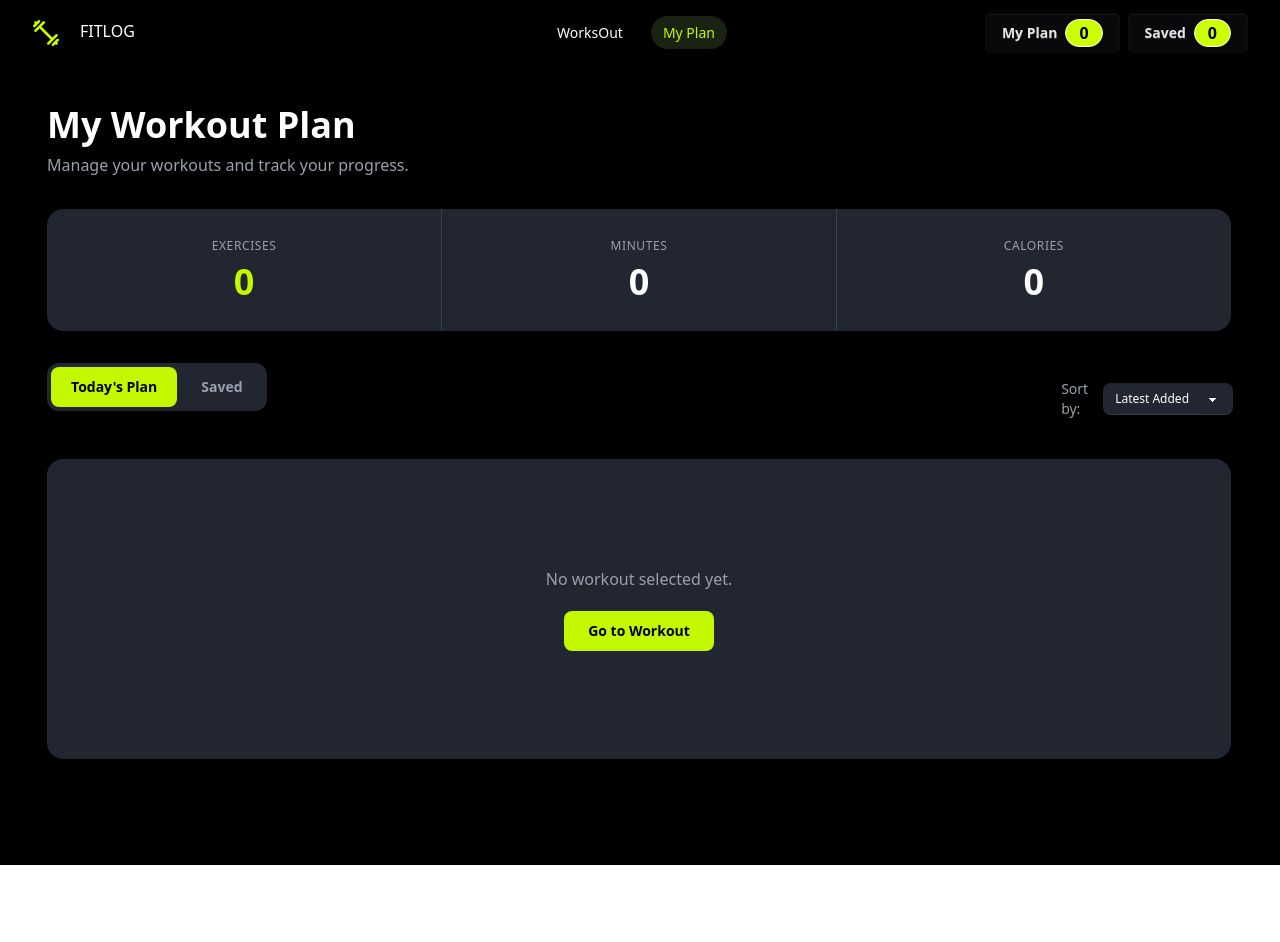
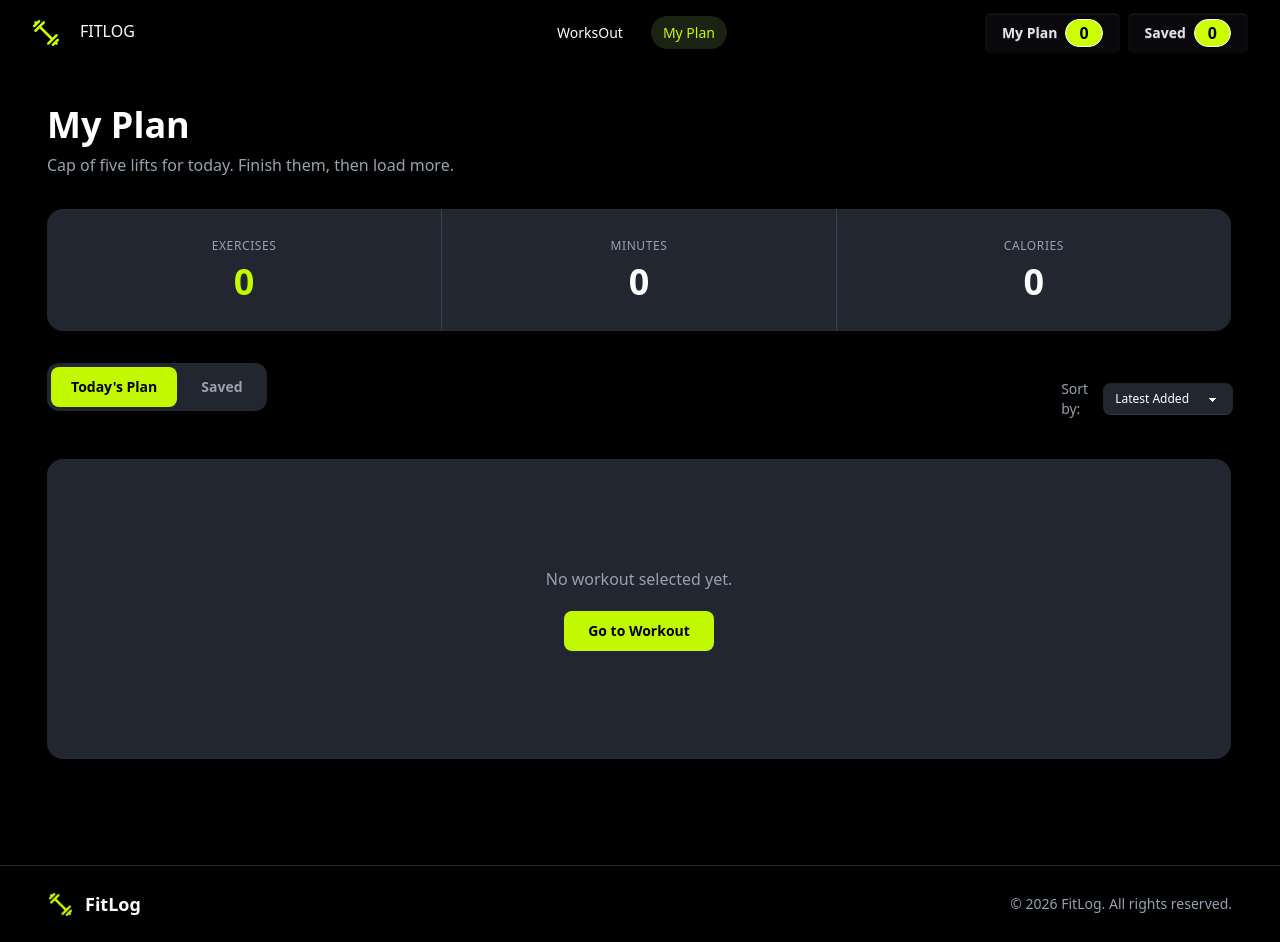
Before and after one commit to hafizul1997/Fit-Log-A06, a Next.js app: page /my-plan in a window 1280 px wide. Before the commit the page ends 865 px from the top, so only its background shows below. Built offline with nearby package versions, Linux system fonts and the light colour scheme.

Commit message:
Updated Footer Section using Footer component

```diff
--- /dev/null
+++ b/app/Components/shared/HomePage/Footer.tsx
@@ -0,0 +1,39 @@
+import Image from "next/image";
+import Logo from "@/app/assets/logo.png";
+
+const Footer = () => {
+  return (
+    <footer className="w-full bg-black">
+
+      {/* Full Width Divider */}
+      <div className="w-full border-t border-gray-800" />
+
+      {/* Footer Content */}
+      <div className="mx-auto  h-\[69px\] w-full max-w-\[1280px\] p-6 ">
+        <div className="flex items-center justify-between mx-6 ">
+        {/* Left Side */}
+        <div className="flex items-center gap-3">
+          <Image
+            src={Logo}
+            alt="FitLog Logo"
+            width={25}
+            height={30}
+            className="object-cover"
+          />
+
+          <h2 className="text-lg font-bold text-white">
+            FitLog
+          </h2>
+        </div>
+
+        {/* Right Side */}
+        <p className="text-sm text-gray-400">
+          © 2026 FitLog. All rights reserved.
+        </p>
+    </div>
+      </div>
+    </footer>
+  );
+};
+
+export default Footer;
--- a/app/layout.tsx
+++ b/app/layout.tsx
@@ -3,6 +3,7 @@ import { Oswald } from "next/font/google";
 import "./globals.css";
 import Navbar from "./Components/shared/Navbar";
 import WorkoutProvider from "./Components/Context/WorkoutContext";
+import Footer from "./Components/shared/HomePage/Footer";
 const oswald = Oswald({
   subsets: ["latin"],
   weight: ["400", "500", "600", "700"],
@@ -25,6 +26,7 @@ export default function RootLayout({ children }: LayoutProps<"/">) {
        <WorkoutProvider>
           <Navbar />
           {children}
+          <Footer />
         </WorkoutProvider>
         </body>
     </html>
--- a/app/my-plan/page.tsx
+++ b/app/my-plan/page.tsx
@@ -95,11 +95,11 @@ const MyPlanPage = () => {
         {/* Header */}
         <div className="mb-8">
           <h1 className="text-4xl font-bold">
-            My Workout Plan
+            My Plan
           </h1>
 
           <p className="mt-2 text-gray-400">
-            Manage your workouts and track your progress.
+           Cap of five lifts for today. Finish them, then load more.
           </p>
         </div>
 
--- a/app/page.tsx
+++ b/app/page.tsx
@@ -7,7 +7,6 @@ const HomePage = () => {
     <div>
       <HeroPage />
       <Workouts />
-      HOME PAGES
     </div>
   );
 };
```
